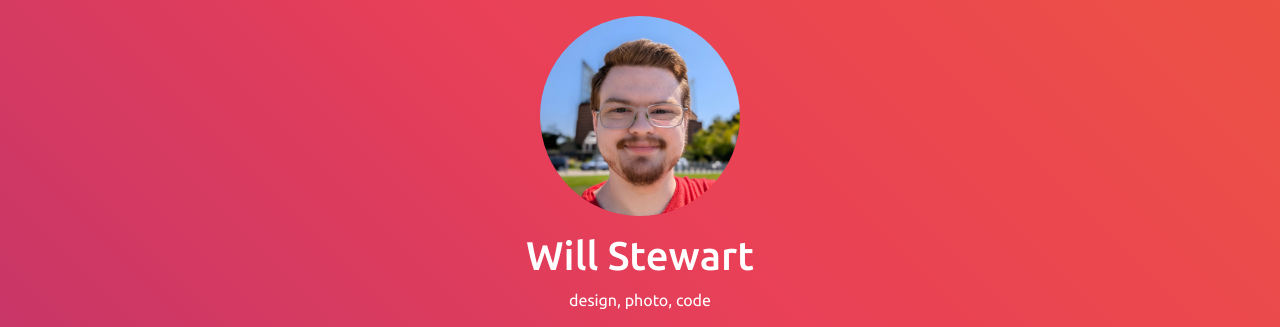
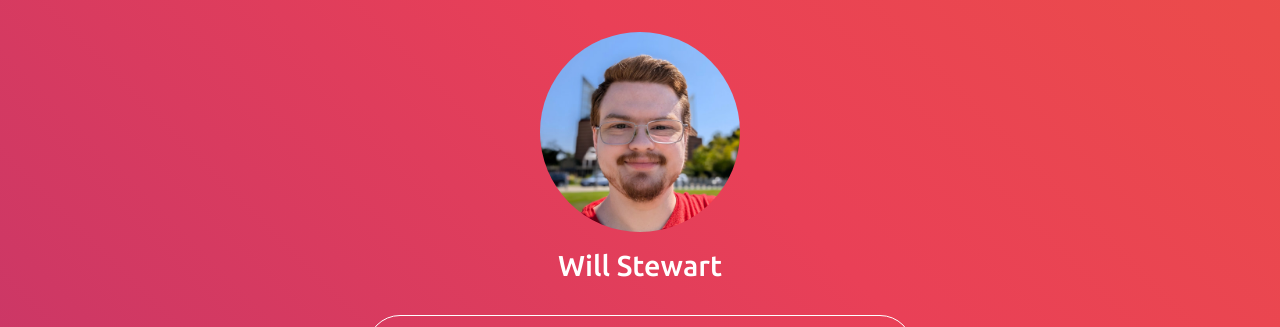
Before and after one commit to willstewartcode/links, a plain HTML site: page index.html in a window 1280 px wide. Shown: the top 327 px of the page. Drawn offline with nearby package versions, Linux system fonts and the light colour scheme.

Commit message:
fixed spacing and sizing

```diff
--- a/index.html
+++ b/index.html
@@ -29,7 +29,6 @@
         <div id="intro" class="row">
             <div class="col d-flex flex-column align-items-center">
                 <h1>Will Stewart</h1>
-                <p>design, photo, code</p>
             </div>
         </div>
 
--- a/style.css
+++ b/style.css
@@ -10,11 +10,12 @@
 }
 
 body {
-    height: 100svh;
-    padding: 1rem;
+    min-height: 100svh;
+    padding: 2rem;
     color: white !important;
     background-image: var(--gradient);
-    background-size: 300%;
+    background-size: 400%;
+    background-repeat: no-repeat;
     animation: bg-animation 20s infinite alternate;
 
     font-family: "Ubuntu", sans-serif !important;
@@ -39,7 +40,11 @@ body {
 }
 
 #intro {
-    margin: 1rem 0;
+    margin: 1rem 0 1.5rem 0;
+}
+
+#intro h1 {
+    font-size: 1.8rem;
 }
 
 .card-title i {
```
